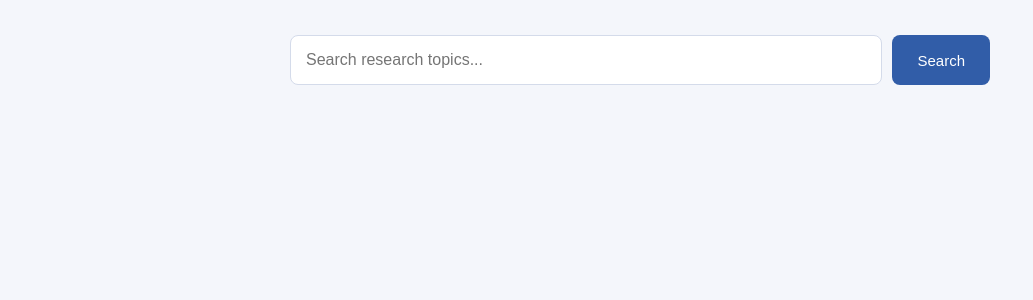
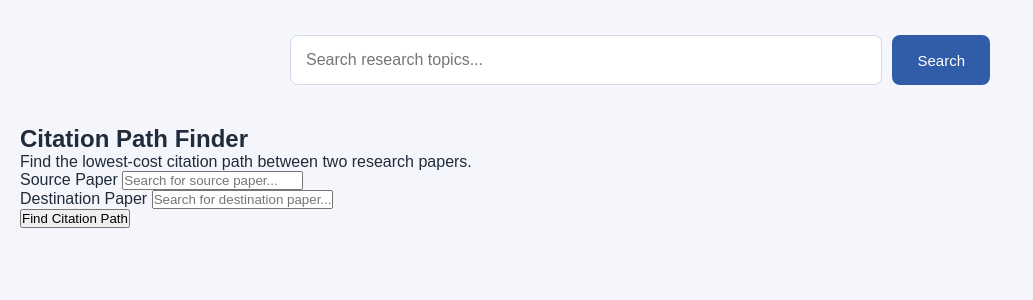
Before and after one commit to Sahil1221ss/SearchEngine_using_DSA_concept-, a Flask app: page / in a window 1280 px wide. Shown: the part 112-412 px from the top of the page, without its empty margins (0-1033 px from the left). Run offline with Flask 3, Linux system fonts and the light colour scheme; parts of the project's set-up code (start-up, migrations or seed data) failed here and were passed over.

Commit message:
Demo Dijkstra complete

```diff
--- a/src/web/app.py
+++ b/src/web/app.py
@@ -13,6 +13,8 @@ app = Flask(__name__)
 ROOT_DIR = Path(__file__).resolve().parents[2]
 
 SEARCH_EXECUTABLE = ROOT_DIR / "build" / "search_cli.exe"
+CITATION_EXECUTABLE = ROOT_DIR / "build" / "citation_path_cli.exe"
+
 INDEX_DIR = ROOT_DIR / "data" / "index"
 CSV_PATH = ROOT_DIR / "data" / "processed" / "cleaned_papers.csv"
 
@@ -24,6 +26,85 @@ with open(CSV_PATH, "r", encoding="utf-8", newline="") as file:
     for paper in reader:
         papers[paper["paper_id"]] = paper
 
+paper_options = sorted(
+    [
+        {
+            "paper_id": paper["paper_id"],
+            "label": (
+                f'{paper["title"]} ({paper["year"]})'
+                f' — {paper["paper_id"]}'
+            )
+        }
+        for paper in papers.values()
+    ],
+    key=lambda paper: paper["label"].lower()
+)
+
+def get_selected_paper_id(selection):
+
+    if " — " not in selection:
+        return None
+
+    paper_id = selection.rsplit(" — ", 1)[-1].strip()
+
+    if paper_id not in papers:
+        return None
+
+    return paper_id
+
+def find_citation_path(source_id, destination_id):
+
+    command = [
+        str(CITATION_EXECUTABLE),
+        str(CSV_PATH),
+        source_id,
+        destination_id
+    ]
+
+    process = subprocess.run(
+        command,
+        capture_output=True,
+        text=True,
+        encoding="utf-8",
+        errors="replace",
+        check=True
+    )
+
+    lines = process.stdout.strip().splitlines()
+
+    if not lines:
+        raise ValueError("The citation program returned no output.")
+
+    if lines[0] == "NOT_FOUND":
+        return None
+
+    header = lines[0].split("\t")
+
+    if len(header) != 2 or header[0] != "FOUND":
+        raise ValueError("Unexpected output from the citation program.")
+
+    total_cost = float(header[1])
+
+    if len(lines) < 2:
+        raise ValueError("The citation path was missing from the output.")
+
+    path_parts = lines[1].split("\t")
+
+    if path_parts[0] != "PATH":
+        raise ValueError("Unexpected citation path format.")
+
+    path_papers = []
+
+    for paper_id in path_parts[1:]:
+        paper = papers.get(paper_id)
+
+        if paper:
+            path_papers.append(paper)
+
+    return {
+        "total_cost": total_cost,
+        "papers": path_papers
+    }
 
 def search_papers(query):
 
@@ -44,11 +125,13 @@ def search_papers(query):
     ]
 
     process = subprocess.run(
-        command,
-        capture_output=True,
-        text=True,
-        check=True
-    )
+    command,
+    capture_output=True,
+    text=True,
+    encoding="utf-8",
+    errors="replace",
+    check=True
+)
 
     results = []
 
@@ -103,9 +186,64 @@ def home():
         "index.html",
         results=results,
         query=query,
-        error=error
+        error=error,
+        paper_options=paper_options,
+        citation_path=None,
+        citation_error=None,
+        selected_source="",
+        selected_destination=""
     )
 
+@app.route("/citation-path", methods=["POST"])
+def citation_path():
+
+    selected_source = request.form.get("source", "").strip()
+    selected_destination = request.form.get("destination", "").strip()
+
+    path_result = None
+    citation_error = None
+
+    source_id = get_selected_paper_id(selected_source)
+    destination_id = get_selected_paper_id(selected_destination)
+
+    if not source_id or not destination_id:
+        citation_error = "Please select valid source and destination papers."
+
+    else:
+        try:
+            path_result = find_citation_path(
+                source_id,
+                destination_id
+            )
+
+            if path_result is None:
+                citation_error = (
+                    "No directed citation path exists between these papers."
+                )
+
+        except FileNotFoundError:
+            citation_error = "The citation-path executable was not found."
+
+        except subprocess.CalledProcessError as e:
+            citation_error = (
+                "C++ citation-path program failed: "
+                + (e.stderr or str(e))
+            )
+
+        except Exception as e:
+            citation_error = "An error occurred: " + str(e)
+
+    return render_template(
+        "index.html",
+        results=[],
+        query="",
+        error=None,
+        paper_options=paper_options,
+        citation_path=path_result,
+        citation_error=citation_error,
+        selected_source=selected_source,
+        selected_destination=selected_destination
+    )
 
 if __name__ == "__main__":
     app.run(debug=True)
--- a/src/web/templates/index.html
+++ b/src/web/templates/index.html
@@ -1,19 +1,18 @@
-
-<!DOCTYPE html>
+<!doctype html>
 <html lang="en">
   <head>
-    <meta charset="UTF-8">
-    <meta name="viewport" content="width=device-width, initial-scale=1.0">
+    <meta charset="UTF-8" />
+    <meta name="viewport" content="width=device-width, initial-scale=1.0" />
     <title>Academic Search Engine</title>
 
-    <link rel="stylesheet"
-          href="{{ url_for('static', filename='style.css') }}">
+    <link
+      rel="stylesheet"
+      href="{{ url_for('static', filename='style.css') }}"
+    />
   </head>
 
   <body>
-
     <div class="container">
-
       <header>
         <h1>Academic Search Engine</h1>
         <p>Discover research papers from 10,000 academic publications.</p>
@@ -26,30 +25,22 @@
           placeholder="Search research topics..."
           value="{{ query }}"
           required
-            >
+        />
 
         <button type="submit">Search</button>
       </form>
 
-        {% if query %}
-            {% if error %}
-    <div class="no-results">
-        {{ error }}
-    </div>
+      {% if query %} {% if error %}
+      <div class="no-results">{{ error }}</div>
       {% endif %}
 
-            <h2 class="results-heading">
-                Search Results for: {{ query }}
-            </h2>
+      <h2 class="results-heading">Search Results for: {{ query }}</h2>
 
       <p>{{ results|length }} papers displayed</p>
 
-            {% if results %}
-
-                {% for paper in results %}
+      {% if results %} {% for paper in results %}
 
       <div class="result-card">
-
         <h3>{{ paper.rank }}. {{ paper.title }}</h3>
 
         <p><strong>Authors:</strong> {{ paper.authors }}</p>
@@ -57,22 +48,128 @@
         <p><strong>Year:</strong> {{ paper.year }}</p>
 
         <p><strong>Citations:</strong> {{ paper.citations }}</p>
+      </div>
+
+      {% endfor %} {% else %}
+
+      <div class="no-results">
+        No research papers found. Try another keyword.
+      </div>
+
+      {% endif %} {% endif %}
+    </div>
+
+            <!-- Citation Path Finder -->
+
+        <section class="citation-section">
+
+            <h2>Citation Path Finder</h2>
+
+            <p>
+                Find the lowest-cost citation path between two research papers.
+            </p>
+
+            <form method="POST" action="/citation-path">
+
+                <div class="citation-input">
+
+                    <label for="source">Source Paper</label>
+
+                    <input
+                        type="text"
+                        id="source"
+                        name="source"
+                        list="paper-list"
+                        placeholder="Search for source paper..."
+                        required
+                    >
+
+                </div>
+
+                <div class="citation-input">
+
+                    <label for="destination">Destination Paper</label>
+
+                    <input
+                        type="text"
+                        id="destination"
+                        name="destination"
+                        list="paper-list"
+                        placeholder="Search for destination paper..."
+                        required
+                    >
+
+                </div>
+
+                <datalist id="paper-list">
+
+                    {% for paper in paper_options %}
+
+                        <option value="{{ paper.label }}"></option>
+
+                    {% endfor %}
+
+                </datalist>
+
+                <button type="submit">
+                    Find Citation Path
+                </button>
+
+            </form>
+
+            {% if citation_error %}
+
+                <div class="no-results">
+                    {{ citation_error }}
+                </div>
+
+            {% endif %}
+
+            {% if citation_path %}
+
+                <div class="citation-result">
+
+                    <h3>Shortest Citation Path</h3>
+
+                    <p>
+                        <strong>Total Cost:</strong>
+                        {{ "%.6f"|format(citation_path.total_cost) }}
+                    </p>
+
+                    <p>
+                        <strong>Number of Papers:</strong>
+                        {{ citation_path.papers|length }}
+                    </p>
+
+                    {% for paper in citation_path.papers %}
+
+                        <div class="result-card">
+
+                            <h3>{{ loop.index }}. {{ paper.title }}</h3>
+
+                            <p>
+                                <strong>Authors:</strong>
+                                {{ paper.authors }}
+                            </p>
+
+                            <p>
+                                <strong>Year:</strong>
+                                {{ paper.year }}
+                            </p>
+
+                            <p>
+                                <strong>Paper ID:</strong>
+                                {{ paper.paper_id }}
+                            </p>
 
                         </div>
 
                     {% endfor %}
 
-            {% else %}
-
-                <div class="no-results">
-                    No research papers found. Try another keyword.
                 </div>
 
             {% endif %}
 
-        {% endif %}
-
-    </div>
-
+        </section>
   </body>
 </html>
```
Also changed, not shown: 15 other files. Lines whose indentation alone changed are shown as unchanged.
